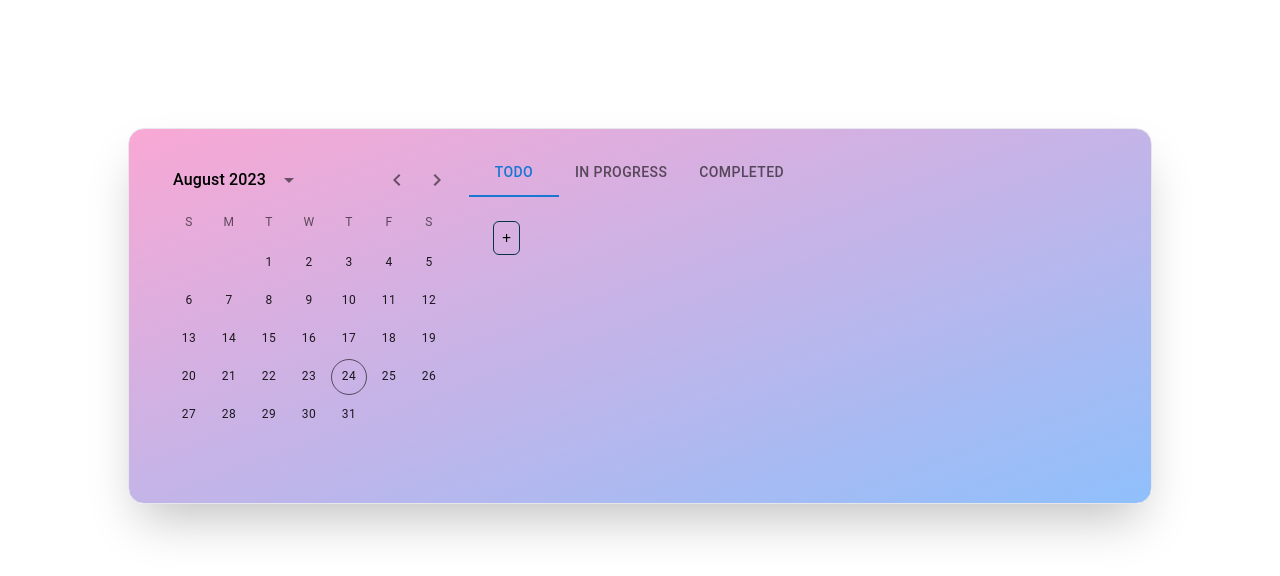
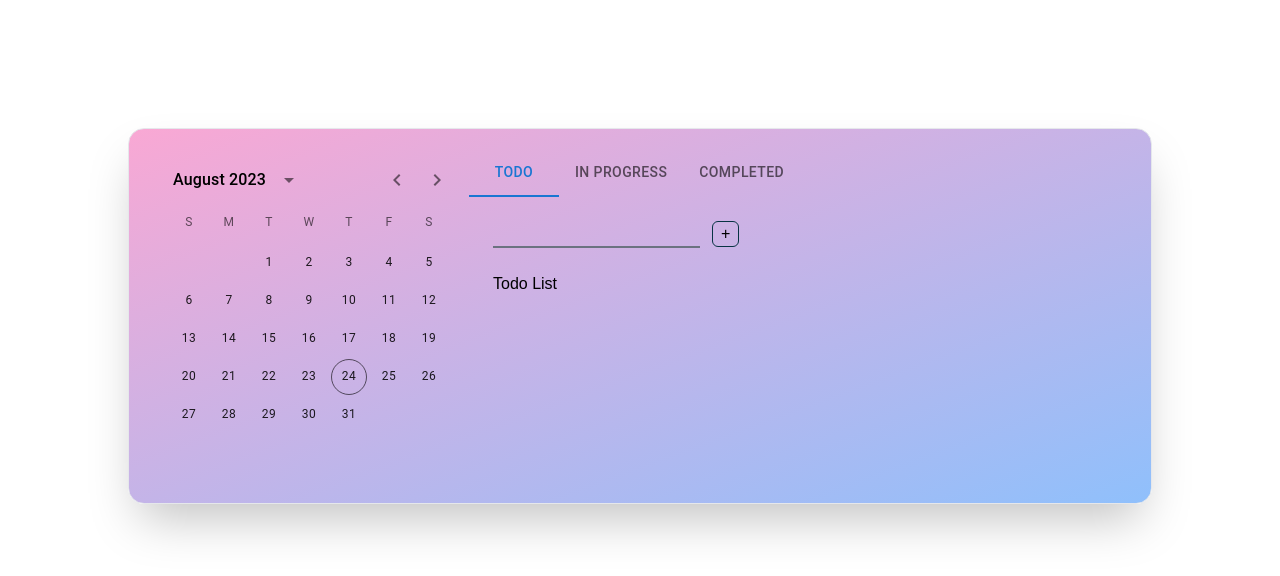
Before and after one commit to kiruthiyaashree/todo, a React (Create React App) app: page / in a window 1280 px wide. Shown: the top 576 px of the page. Built offline with nearby package versions, Linux system fonts and the light colour scheme.

Commit message:
todo update

```diff
--- a/src/components/Todo.js
+++ b/src/components/Todo.js
@@ -6,7 +6,9 @@ import Tab from '@mui/material/Tab';
 import TabContext from '@mui/lab/TabContext';
 import TabList from '@mui/lab/TabList';
 import TabPanel from '@mui/lab/TabPanel';
+import CloseSharpIcon from '@mui/icons-material/CloseSharp';
 import React from 'react';
+import '../App.css';
  function Todo()
 {
     const [value,setValue]=React.useState("1");
@@ -14,11 +16,44 @@ import React from 'react';
   const handleChange = (event, newValue) => {
     setValue(newValue);
   };
-
-
+ const [newItem,setNewItem]=React.useState("");
+    const [todos,setTodos]=React.useState([]);
+    const handleSubmit=(e)=>
+    {
+        e.preventDefault()
+        setNewItem("");
+        setTodos(currentTodos =>{
+            return [
+                ...currentTodos,
+                {
+                    id:crypto.randomUUID(),title:newItem,completed:false,
+                }
+            ]
+        })
+    }
+    function toggleTodo(id,completed)
+    {
+        setTodos(currentTodos =>
+            {
+                return currentTodos.map(todo=>
+                    {
+                        if(todo.id === id)
+                        {
+                            return {...todo,completed}
+                        }
+                        return todo
+                    })
+            })
+    }
+    function deleteTodo(id)
+    {
+        setTodos(currentTodos=>{
+            return currentTodos.filter(todo=>todo.id!==id)
+        })
+    }
     return (
-        <div className='flex items-center justify-center'>
-        <div className="m-[10%]  border bg-gradient-to-br from-pink-300 to-blue-400/70 shadow-2xl rounded-2xl p-5">
+        <div className='flex items-center justify-center font-poppins'>
+        <div className="m-[10%] w-[100%] border bg-gradient-to-br from-pink-300 to-blue-400/70 shadow-2xl rounded-2xl p-5">
             <div className="grid grid-cols-[1fr_5fr]">
             <LocalizationProvider dateAdapter={AdapterDayjs}>
                    <DateCalendar  />
@@ -32,8 +67,31 @@ import React from 'react';
                                 <Tab label="Completed" value="3"/>
                             </TabList>
                         </Box>
-                        <TabPanel value="1" className='flex justify-start'>
-                            <button className='border border-cyan-950 px-2 py-1 rounded-md'>+</button>
+                        <TabPanel value="1" className='flex flex-col items-start'>
+                        <form className='' onSubmit={handleSubmit} >
+                            <input type="text" id="item" value={newItem}  onChange={(e)=>setNewItem(e.target.value)} className='border-b-2 border-gray-500 font-poppins outline-none bg-inherit mr-3'/>
+                                <button className='border border-cyan-950 px-2  rounded-md'>+</button>
+                            </form>
+                            <br/>
+                            <div className=''>
+                                <h1>Todo List</h1>
+                                <ul className='todo-list'>
+
+                                {
+                                    todos.map((todo)=>
+                                    {
+                                        return <li className='font-poppins border bg-white rounded-lg shadow-md p-3 m-2 w-full flex justify-between todo-item ' key={todo.id}>
+                                            <label className='flex items-center'>
+                                                <input type='checkbox' className='mx-2' checked={todo.completed} onChange={e=>toggleTodo(todo.id,e.target.checked)}/>{todo.title}
+                                            </label>
+                                            <button className='mx-2' onClick={()=>deleteTodo(todo.id)}>
+                                                <CloseSharpIcon/>
+                                            </button>
+                                        </li>
+                                    })
+                                }
+                                </ul>
+                            </div>
                         </TabPanel>
                         <TabPanel value="2">Item two</TabPanel>
                         <TabPanel value="3">Item three</TabPanel>
```
